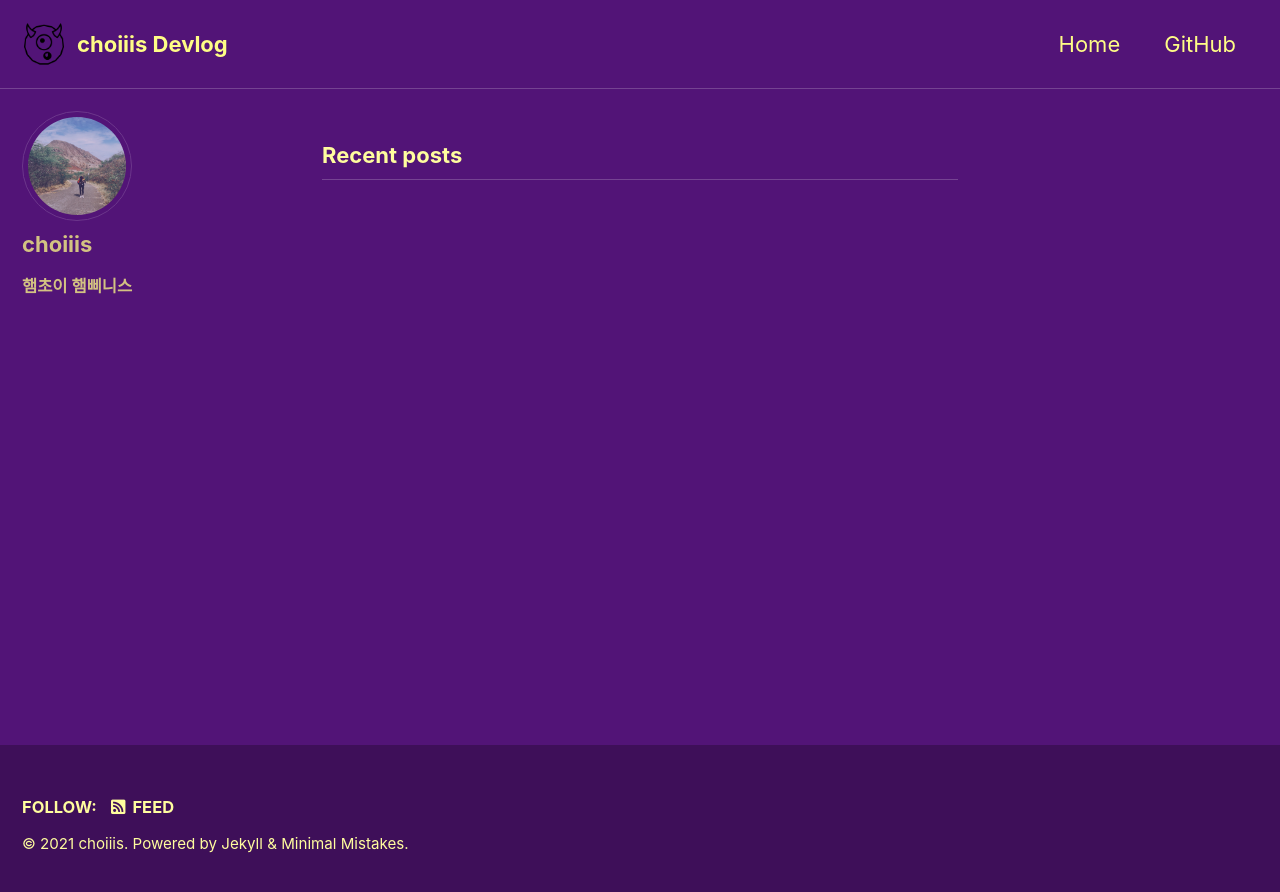
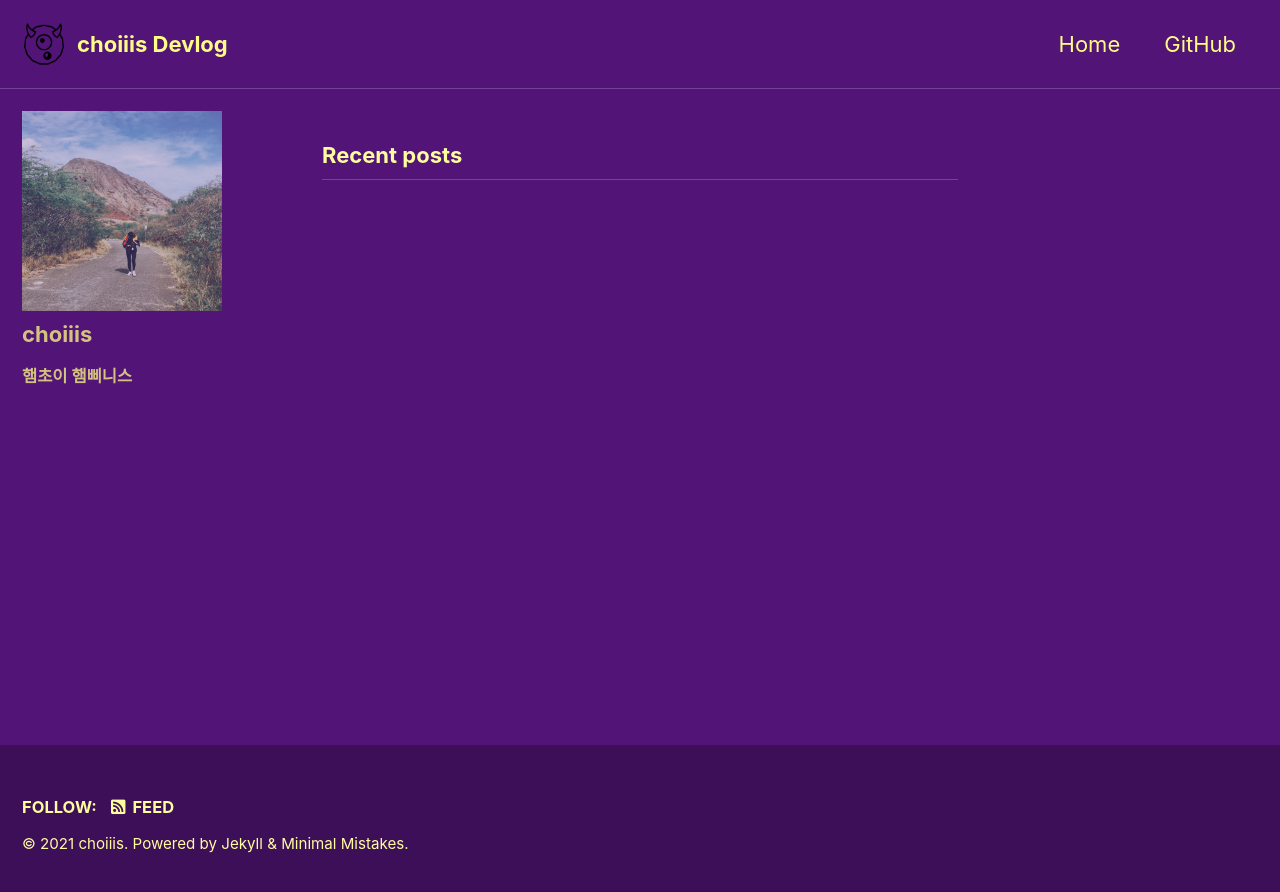
Before and after one commit to choiiis/choiiis.github.io, a Jekyll site: the page built from index.html, in a window 1280 px wide. Shown: the top 892 px of the page. Built offline with Jekyll 4.4.1, drawn with Linux system fonts in a browser that asks for light colours; cached includes are drawn as plain includes; some web fonts are replaced; the list of posts is cut into pages by our own code.

Commit message:
sidebar img no border & radius

```diff
--- a/_sass/minimal-mistakes/_sidebar.scss
+++ b/_sass/minimal-mistakes/_sidebar.scss
@@ -62,7 +62,7 @@
   }
 
   img {
-    width: 500%;
+    width: 100%;
 
     &.emoji {
       width: 20px;
@@ -127,12 +127,12 @@
   }
 
   img {
-    max-width: 110px;
-    border-radius: 50%;
+    max-width: 200px;
+    border-radius: 0%;
 
     @include breakpoint($large) {
-      padding: 5px;
-      border: 1px solid $border-color;
+      padding: 0px;
+      border: 0px solid $border-color;
     }
   }
 }
```
